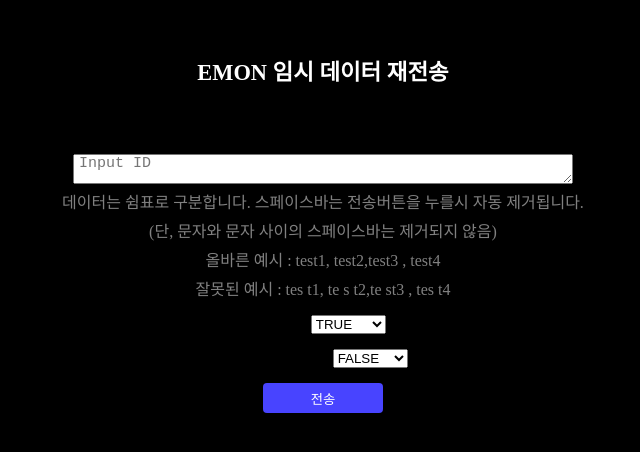
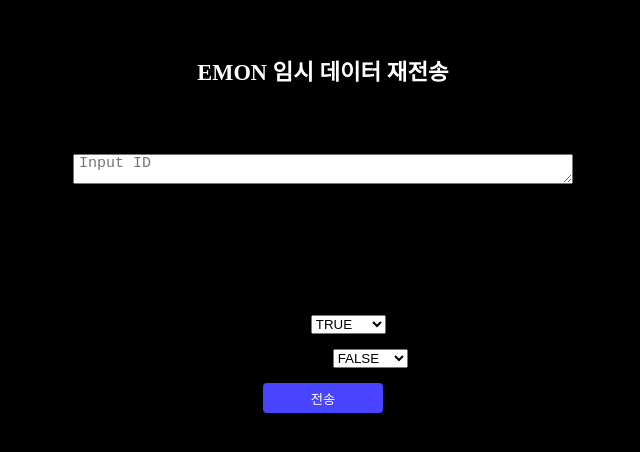
Before and after one commit to sejung1218/test-button, a Next.js app: page /nine in a window 1280 px wide. Shown: the part 164-616 px from the top of the page, without its empty margins (317-957 px from the left). Built offline with nearby package versions, Linux system fonts and the light colour scheme.

Commit message:
폰트색상 변경

```diff
--- a/src/components/One/index.tsx
+++ b/src/components/One/index.tsx
@@ -111,10 +111,10 @@ export default function One() {
                   value={formik.values.userId}
                   rows={1}
                 />
-                <InputSpan style={{color: 'gray'}}>데이터는 쉼표로 구분합니다. 스페이스바는 전송버튼을 누를시 자동 제거됩니다.</InputSpan>
-                <InputSpan style={{color: 'gray'}}>(단, 문자와 문자 사이의 스페이스바는 제거되지 않음)</InputSpan>
-                <InputSpan style={{color: 'gray'}}>올바른 예시 : test1, test2,test3 , test4</InputSpan>
-                <InputSpan style={{color: 'gray'}}>잘못된 예시 : tes t1, te s t2,te st3 , tes t4</InputSpan>
+                <InputSpan>데이터는 쉼표로 구분합니다. 스페이스바는 전송버튼을 누를시 자동 제거됩니다.</InputSpan>
+                <InputSpan>(단, 문자와 문자 사이의 스페이스바는 제거되지 않음)</InputSpan>
+                <InputSpan>올바른 예시 : test1, test2,test3 , test4</InputSpan>
+                <InputSpan>잘못된 예시 : tes t1, te s t2,te st3 , tes t4</InputSpan>
               </div>
               {formik.touched.userId && formik.errors.userId ? (
                 <div style={{
```
